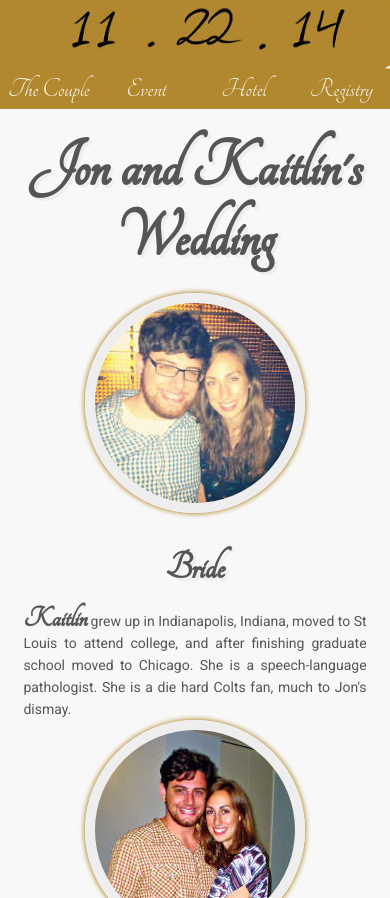
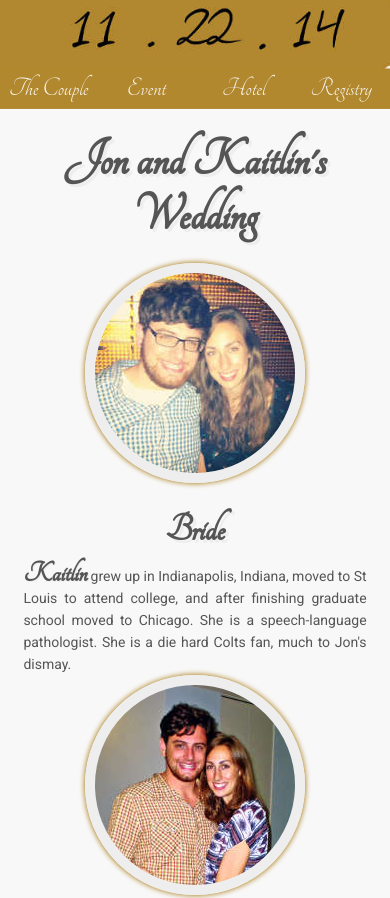
Before and after one commit to jontrainor/jonandkaitlin.com, a plain HTML site: page index.html in a window 390 px wide. Shown: the part 735-1633 px from the top of the page. Drawn offline with nearby package versions, Linux system fonts and the light colour scheme; a web font is replaced by a local one.

Commit message:
some style fixes for smaller screen sizes

```diff
--- a/sass/main.scss
+++ b/sass/main.scss
@@ -79,7 +79,7 @@ nav {
 			text-align: center;
 			color: #FFFFFF;
 			font-family: "Tangerine";
-			font-size: 2em;
+			font-size: 1.95em;
 			text-decoration: none;
 		}
 	}
@@ -245,6 +245,13 @@ section {
 	}
 }
 
+// reset anchorLink so it doesn't account for the nav bar height
+@media (max-width: 768px) {
+	.anchorLink {
+		top: auto;
+	}
+}
+
 @media (max-width: 675px) {
 	.registrySection {
 		.cbContainer, .weContainer {
@@ -267,3 +274,12 @@ section {
 		}
 	}
 }
+
+@media (max-width: 400px) {
+	section {
+		h1,h2,h3 {
+			font-size: 55px;
+			line-height: 55px;
+		}
+	}
+}
```
Also changed, not shown: css/main.css.
